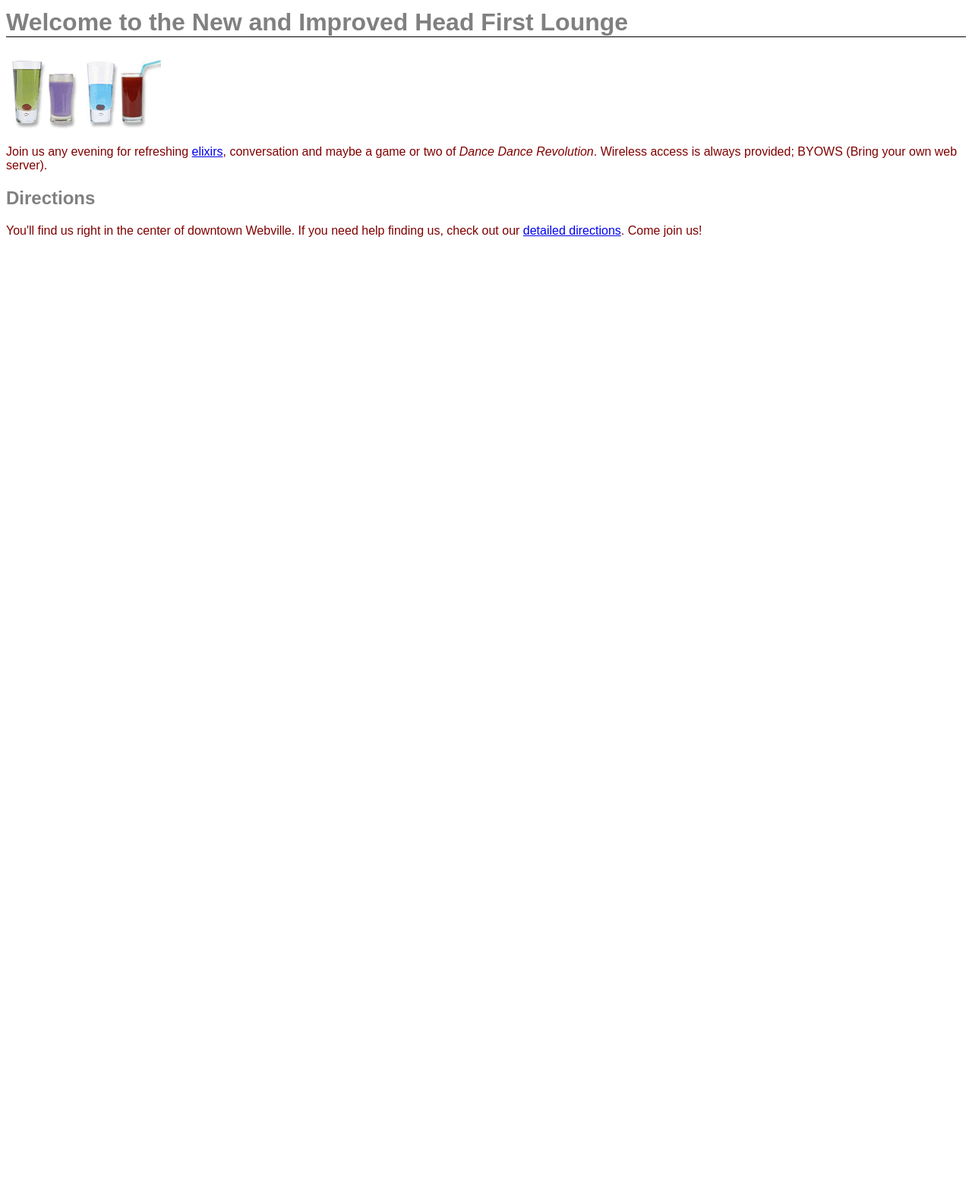
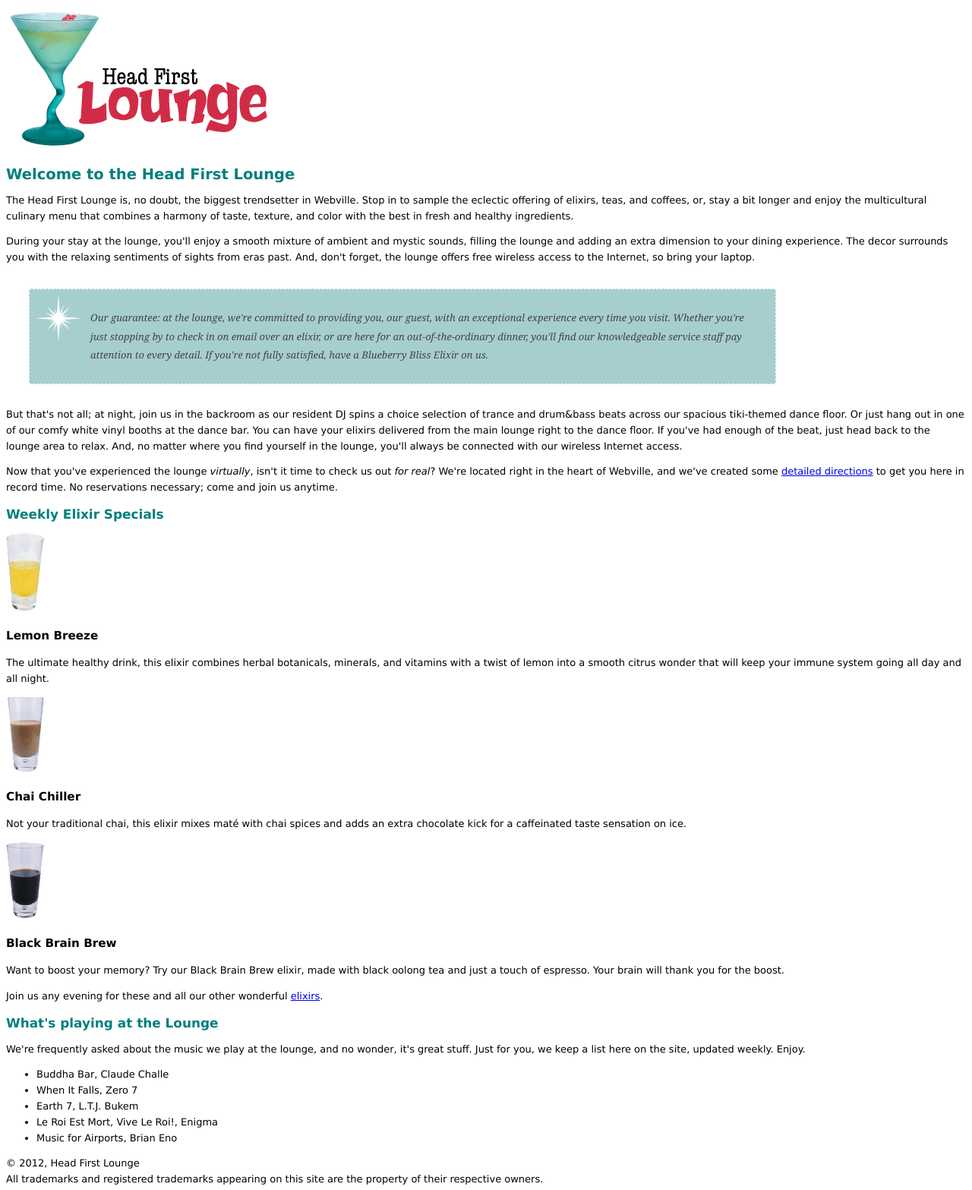
Before and after one commit to seishingithub/html_css_practice, a plain HTML site: page lounge/lounge.html in a window 1280 px wide. Shown: the part 10-1577 px from the top of the page at 76% size. Before the commit the page ends 800 px from the top, so only its background shows below. Drawn offline with Linux system fonts and the light colour scheme.

Commit message:
Added box model styling

```diff
--- /dev/null
+++ b/lounge/lounge-mobile.css
@@ -0,0 +1,37 @@
+body {
+    font-size:           small;
+    font-family:         Verdana, Helvetica, Arial, sans-serif;
+    line-height:         1.6em;
+}
+
+h1, h2 {
+    color:               #007e7e;
+}
+
+h1 {
+    font-size:           150%;
+}
+
+h2 {
+    font-size:           130%;
+}
+
+#guarantee {
+    line-height:         1.9em;
+    font-style:          italic;
+    font-family:         Georgia, "Times New Roman", Times, serif;
+    color:               #444444;
+    border-color:        white;
+    border-width:        1px;
+    border-style:        dashed;
+    background-color:    #a7cece;
+    padding:             25px;
+    margin:              30px;
+
+      padding-left:        80px;
+      margin-right:        250px;
+      background-image:    url(images/background.gif);
+      background-repeat:   no-repeat;
+      background-position: top left;
+
+}
--- /dev/null
+++ b/lounge/lounge-print.css
@@ -0,0 +1,81 @@
+body {
+    font-size: 12pt;
+    font-family: Times, "Times New Roman", serif;
+    line-height: 1.4em;
+    margin: 10px 40px 10px 40px;
+    width: 700px;
+}
+
+h1, h2 {
+    color: black;
+}
+
+h1 {
+    font-size: 150%;
+}
+
+h2 {
+    font-size: 130%;
+}
+
+#guarantee {
+    padding: 25px 25px 25px 25px;
+    border: thin solid black;
+    margin-right: 240px;
+    margin-left: 30px;
+    line-height: 1.5em;
+    font-style: italic;
+    font-family: Georgia, "Times New Roman", Times, serif;
+    color: #222222;
+}
+
+#elixirs {
+    font-family: Verdana, Helvetica, Arial, sans-serif;
+    width: 200px;
+    background-color: #ffffff;
+    background: url("images/elixirbackground.gif") repeat-x top center;
+    padding: 0px 20px 20px 20px;
+    margin-left: 25px;
+    color: #000000;
+    border: thin double #007e7e;
+    text-align: center;
+    font-size: 80%;
+}
+
+#elixirs a:link { color: #007e7e;}
+#elixirs a:visited { color: #333333;}
+#elixirs a:hover { background: #f88396; color: #0d5353;}
+
+#elixirs h2 {
+    color: #000000;
+}
+
+#elixirs h3 {
+    color: #d12c47;
+}
+
+#elixirs img {
+    padding-top: 20px;
+}
+
+#elixirs p {
+    line-height: 1em;
+}
+
+#footer {
+    font-size: 50%;
+    text-align: center;
+    line-height: normal;
+    margin-top: 30px;
+}
+
+.artist {
+    font-weight: bold;
+}
+
+.cd {
+    font-style: italic;
+}
+
+body p a:link { color: #007e7e; }
+body p a:visited { color: #333333; }
--- a/lounge/lounge.css
+++ /dev/null
@@ -1,27 +0,0 @@
-p {
-    color: maroon;
-}
-
-h1, h2 {
-    color: gray;
-}
-
-h1 {
-    border-bottom: 1px solid black;
-}
-
-body {
-    font-family: sans-serif;
-}
-
-p.blueberry {
-    color: purple;
-}
-
-p.greentea {
-    color: green;
-}
-
-p.raspberry {
-    color: blue;
-}
--- a/lounge/lounge.html
+++ b/lounge/lounge.html
@@ -3,25 +3,117 @@
 <head>
     <meta charset="utf-8">
     <title>Head First Lounge</title>
-    <link type="text/css" rel="stylesheet" href="lounge.css">
+    <link type="text/css" rel="stylesheet" href="lounge-mobile.css" media="screen and (min-width: 481px)">
+    <link type="text/css" href="lounge-mobile.css" rel="stylesheet" media="screen and (max-width: 480px)">
+    <link type="text/css" href="lounge-print.css" rel="stylesheet" media="print">
 </head>
 <body>
-<h1>Welcome to the New and Improved Head First Lounge</h1>
-<img src="images/drinks.gif" alt="drinks">
+<p><img src="images/logo.gif" alt="Head First Lounge"></p>
+<h1>Welcome to the Head First Lounge</h1>
 <p>
-    Join us any evening for
-    refreshing <a href="beverages/elixir.html">elixirs</a>,
-    conversation and maybe a game or two of
-    <em>Dance Dance Revolution</em>.
-    Wireless access is always provided;
-    BYOWS (Bring your own web server).
+    The Head First Lounge is, no doubt, the biggest trendsetter in Webville.
+    Stop in to sample the eclectic offering of elixirs, teas, and coffees,
+    or, stay a bit longer and enjoy the multicultural culinary menu that
+    combines a harmony of taste, texture, and color with the best in fresh
+    and healthy ingredients.
 </p>
-<h2>Directions</h2>
+
 <p>
-    You'll find us right in the center of downtown Webville.
-    If you need help finding us, check out
-    our <a href="about/directions.html">detailed directions</a>.
-    Come join us!
+    During your stay at the lounge, you'll enjoy a smooth mixture of
+    ambient and mystic sounds, filling the lounge and adding an extra dimension
+    to your dining experience. The decor surrounds you with the relaxing sentiments
+    of sights from eras past. And, don't forget, the lounge offers free wireless
+    access to the Internet, so bring your laptop.
+</p>
+
+<p id="guarantee">
+    Our guarantee: at the lounge, we're committed to providing you,
+    our guest, with an exceptional experience every time you visit.
+    Whether you're just stopping by to check in on email over an
+    elixir, or are here for an out-of-the-ordinary dinner, you'll
+    find our knowledgeable service staff pay attention to every detail.
+    If you're not fully satisfied, have a Blueberry Bliss Elixir on us.
+</p>
+
+<p>
+    But that's not all; at night, join us in the backroom as our resident
+    DJ spins a choice selection of trance and drum&amp;bass beats across
+    our spacious tiki-themed dance floor. Or just hang out in one of our
+    comfy white vinyl booths at the dance bar. You can have your elixirs
+    delivered from the main lounge right to the dance floor. If you've
+    had enough of the beat, just head back to the lounge area to relax.
+    And, no matter where you find yourself in the lounge, you'll always be
+    connected with our wireless Internet access.
+</p>
+
+<p>
+    Now that you've experienced the lounge <em>virtually</em>, isn't
+    it time to check us out <em>for real</em>? We're located right
+    in the heart of Webville, and we've created some
+    <a href="about/directions.html"
+       title="Detailed Directions to the Lounge">detailed directions</a>
+    to get you here in record time. No reservations necessary;
+    come and join us anytime.
+</p>
+
+<h2>Weekly Elixir Specials</h2>
+<p>
+    <img src="images/yellow.gif" alt="Lemon Breeze Elixir">
+</p>
+<h3>Lemon Breeze</h3>
+<p>
+    The ultimate healthy drink, this elixir combines
+    herbal botanicals, minerals, and vitamins with
+    a twist of lemon into a smooth citrus wonder
+    that will keep your immune system going all
+    day and all night.
+</p>
+
+<p>
+    <img src="images/chai.gif" alt="Chai Chiller Elixir">
+</p>
+<h3>Chai Chiller</h3>
+<p>
+    Not your traditional chai, this elixir mixes mat&eacute;
+    with chai spices and adds an extra chocolate kick for
+    a caffeinated taste sensation on ice.
+</p>
+
+<p>
+    <img src="images/black.gif" alt="Black Brain Brew Elixir">
+</p>
+<h3>Black Brain Brew</h3>
+<p>
+    Want to boost your memory?  Try our Black Brain Brew
+    elixir, made with black oolong tea and just a touch
+    of espresso.  Your brain will thank you for the boost.
+</p>
+
+<p>
+    Join us any evening for these and all our
+    other wonderful
+    <a href="beverages/elixir.html"
+       title="Head First Lounge Elixirs">elixirs</a>.
+</p>
+
+<h2>What's playing at the Lounge</h2>
+<p>
+    We're frequently asked about the music we play at the lounge, and no wonder,
+    it's great stuff. Just for you, we keep a list here on the site, updated weekly.
+    Enjoy.
+</p>
+<ul>
+    <li>Buddha Bar, Claude Challe</li>
+    <li>When It Falls, Zero 7</li>
+    <li>Earth 7, L.T.J. Bukem</li>
+    <li>Le Roi Est Mort, Vive Le Roi!, Enigma</li>
+    <li>Music for Airports, Brian Eno</li>
+</ul>
+
+<p>
+    &copy; 2012, Head First Lounge<br>
+    All trademarks and registered trademarks appearing on this site are
+    the property of their respective owners.
 </p>
 </body>
 </html>
```
Also changed, not shown: lounge/about/directions.html (+1 -1 lines), lounge/beverages/elixir.html (+1 -1 lines), lounge/images/background.gif (added), lounge/images/black.gif (added), lounge/images/blue.gif (added), lounge/images/chai.gif (added), lounge/images/cocktail.gif (added), lounge/images/green.gif (added), lounge/images/lightblue.gif (added), lounge/images/logo.gif (added), lounge/images/red.gif (added), lounge/images/yellow.gif (added).
